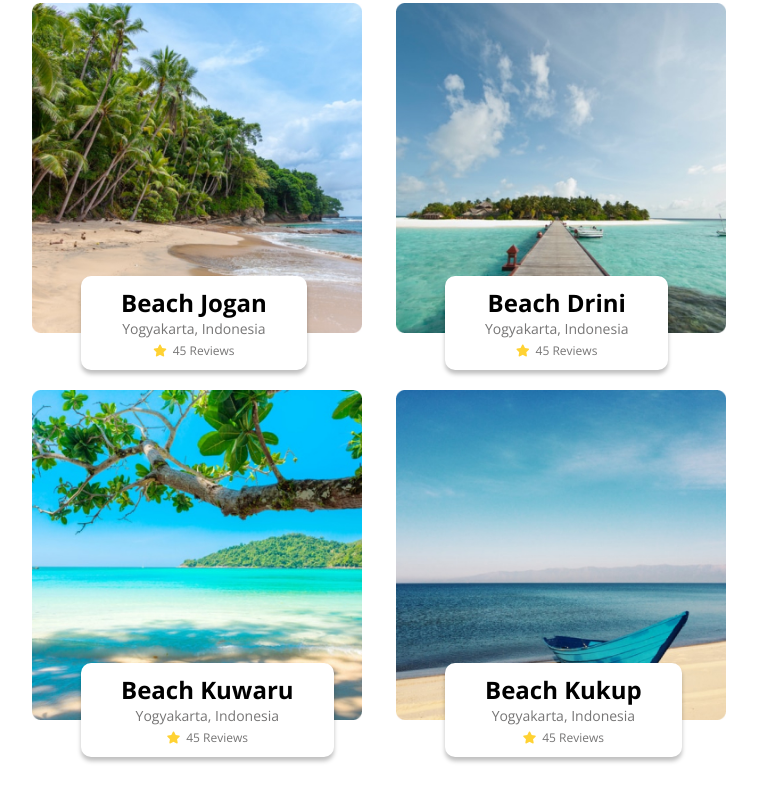
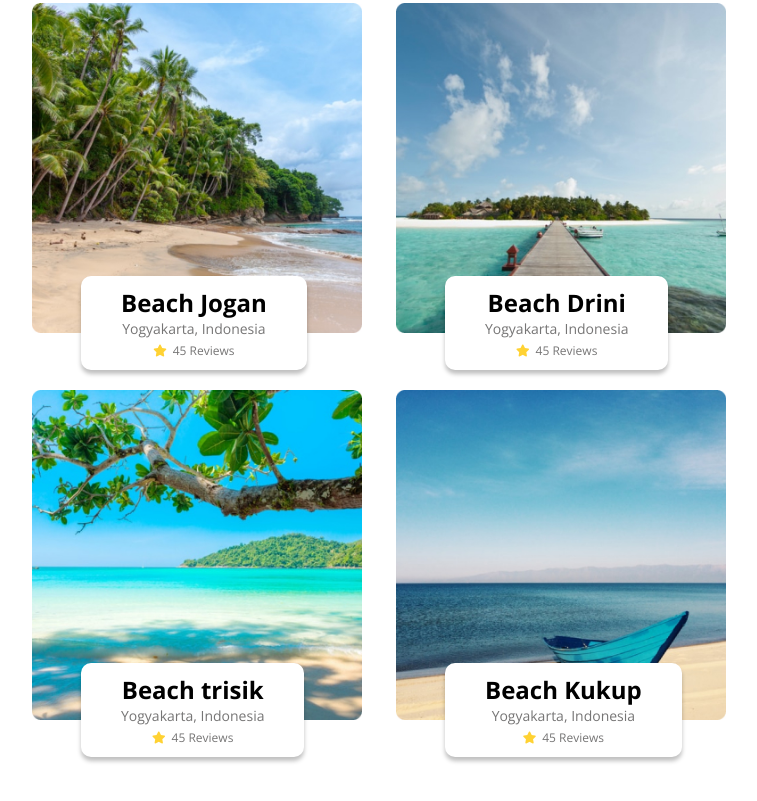
Before and after one commit to Rauliqbal/travel-web-design, a plain HTML site: page index.html in a window 1280 px wide. Shown: the part 2614-3415 px from the top of the page, without its empty margins (261-1018 px from the left). Drawn offline with nearby package versions, Linux system fonts and the light colour scheme.

Commit message:
fix bugs

```diff
--- a/index.html
+++ b/index.html
@@ -181,7 +181,7 @@
                 <div class="explore-card">
                     <img src="images/explore5.jpg" alt="">
                     <div class="explore-content">
-                        <h2 class="explore-title">Beach Kuwaru</h2>
+                        <h2 class="explore-title">Beach trisik</h2>
                         <p class="explore-location">Yogyakarta, Indonesia</p>
                         <span class="explore-rating"><i class="fas fa-star"></i>45 Reviews</span>
                     </div>
```
